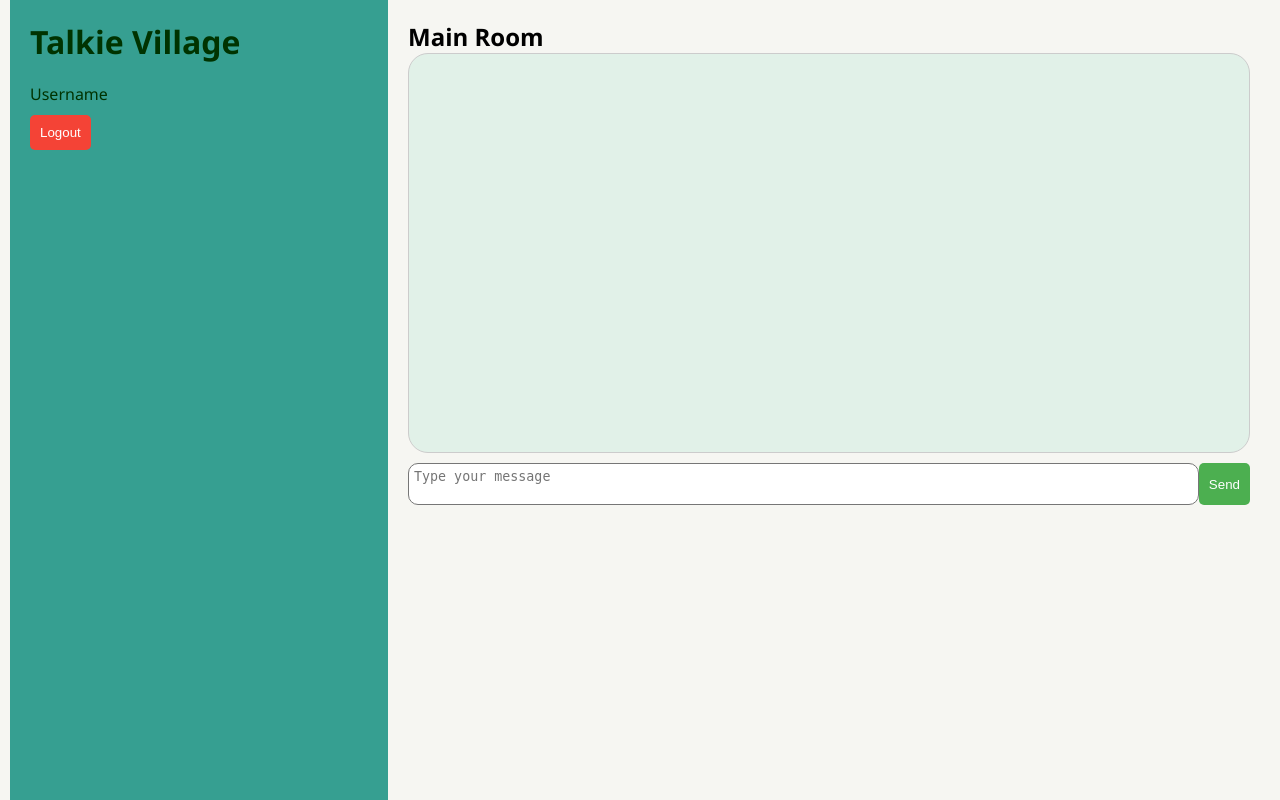
After one commit to kunipico/my_chat_app, a Flask app: template templates/index.html in a window 1280 px wide. The commit adds this page. Run offline with Flask 3, Linux system fonts and the light colour scheme; the template is opened without the code that fills it, so the values that code supplies are empty.

Commit message:
[ADD]index.html追加 仮スタイルも

```diff
--- a/app.py
+++ b/app.py
@@ -21,7 +21,7 @@ def hello_world():
     if uid is None:
         return redirect('/login')
     else:
-        return "<p>Hello, World</p>"
+        return render_template('index.html')
 
 
 @app.get('/login')
--- a/static/css/styles.css
+++ b/static/css/styles.css
@@ -1,3 +1,12 @@
+/* Reset */
+* {
+  box-sizing: border-box;
+  margin: 0;
+  padding: 0;
+}
+
+/* ログインページと登録ページ */
+
 body {
   font-family: 'Segoe UI', Tahoma, Geneva, Verdana, sans-serif;
   background-color: #f6f6f2; /* クリーム色 */
@@ -90,3 +99,71 @@ a:hover {
   margin-bottom: 10px;
   margin-top: 10px;
 }
+
+/* チャットメインページ */
+/* body {
+  font-family: Arial, sans-serif;
+  margin: 0;
+  padding: 0;
+  display: flex;
+} */
+
+.chat-app-container {
+  margin: 10px;
+  display: flex;
+  height: 50em;
+  justify-content: space-between;
+  flex-grow: 10;
+}
+
+#sidebar {
+  width: 30%;
+  background-color: #369f91;
+  color: #fff;
+  padding: 20px;
+}
+
+#main-content {
+  flex-grow: 1;
+  padding: 20px;
+  height: 50em;
+  width: 70%;
+}
+
+#chat-window {
+  border: 1px solid #ccc;
+  background-color: #e1f1e8;
+  border-radius: 20px;
+  height: 400px;
+  overflow-y: scroll;
+  padding: 10px;
+}
+
+#message-input {
+  display: flex;
+  margin-top: 10px;
+}
+
+#message-input textarea {
+  flex-grow: 1;
+  resize: none;
+  padding: 5px;
+  border-radius: 10px;
+}
+
+#message-input button {
+  background-color: #4CAF50;
+  color: #fff;
+  border: none;
+  padding: 5px 10px;
+  cursor: pointer;
+}
+
+#logout-btn {
+  background-color: #f44336;
+  color: #fff;
+  border: none;
+  padding: 10px;
+  margin-top: 10px;
+  cursor: pointer;
+}
--- /dev/null
+++ b/templates/index.html
@@ -0,0 +1,31 @@
+<!DOCTYPE html>
+<html lang="en">
+<head>
+  <meta charset="UTF-8">
+  <meta name="viewport" content="width=device-width, initial-scale=1.0">
+  <title>Talkie Village</title>
+  <link rel="stylesheet" href="{{ url_for('static',filename='css/styles.css')}}">
+</head>
+<body>
+  <body>
+  <div class="chat-app-container">
+    <div id="sidebar">
+      <h1>Talkie Village</h1>
+      <p id="username">Username</p>
+      <button id="logout-btn">Logout</button>
+    </div>
+
+    <div id="main-content">
+      <h2>Main Room</h2>
+
+      <div id="chat-window"></div>
+
+      <div id="message-input">
+        <textarea id="message" placeholder="Type your message"></textarea>
+        <button id="send-btn">Send</button>
+      </div>
+    </div>
+  </div>
+
+</body>
+</html>
```
Also changed, not shown: static/css/styles_buk.css (deleted, +0 -49 lines), templates/login_buk.html (deleted, +0 -25 lines).
